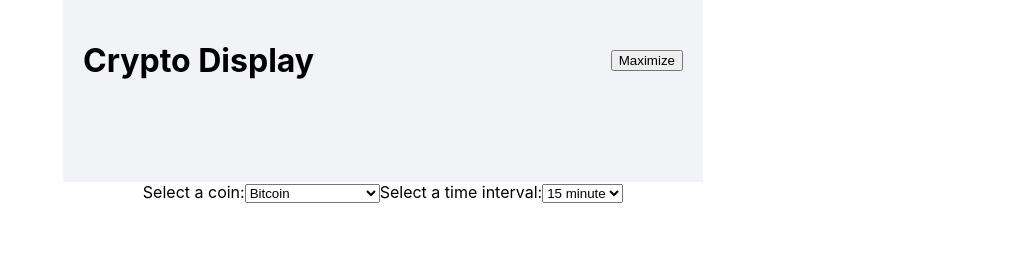
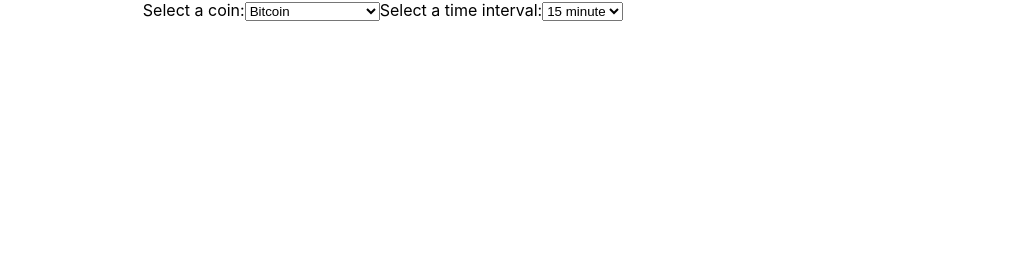
Before and after one commit to Dream-Team-Bootcamp/CryptoKnight, a React (Create React App) app: page / in a window 1280 px wide. Shown: the top 253 px of the page, without its empty margins (257-1280 px from the left). Built offline with nearby package versions, Linux system fonts and the light colour scheme; no server answers.

Commit message:
commented out bg particles compo to fix render issue on app

```diff
--- a/src/App.js
+++ b/src/App.js
@@ -9,15 +9,12 @@ import CryptoChart from "./components/CryptoChart";
 function App() {
   return (
     <div className="App">
+      <CryptoChart />
 
-
-      {/* <ParticlesBg /> */}
       <CryptoTicker />
       <CryptoDisplay />
       <ChatBot />
-      <CryptoChart />
-
-
+      {/* <ParticlesBg /> */}
 
       <h1>CryptoChart</h1>
     </div>
--- a/src/components/CryptoChart.jsx
+++ b/src/components/CryptoChart.jsx
@@ -1,5 +1,6 @@
 import React, { useState, useEffect } from "react";
 import { Chart } from "chart.js/auto";
+import { bgcolor } from "@mui/system";
 
 const CryptoChart = () => {
   const [coin, setCoin] = useState("bitcoin");
```
